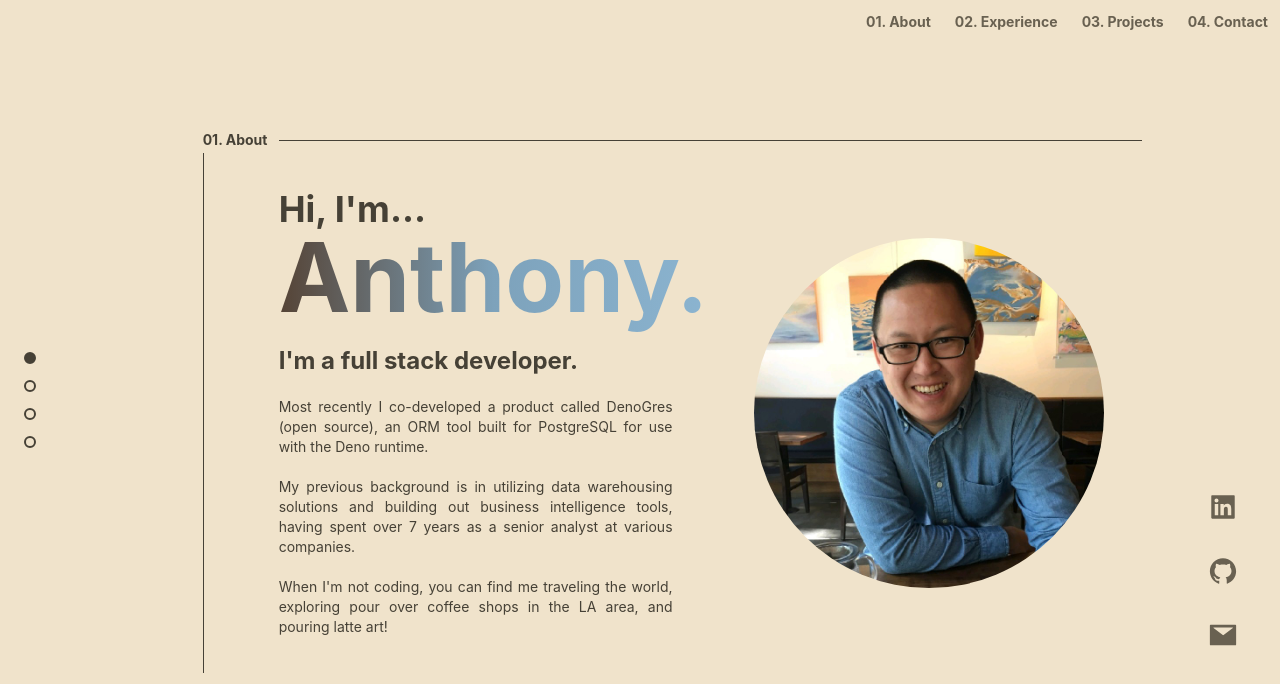
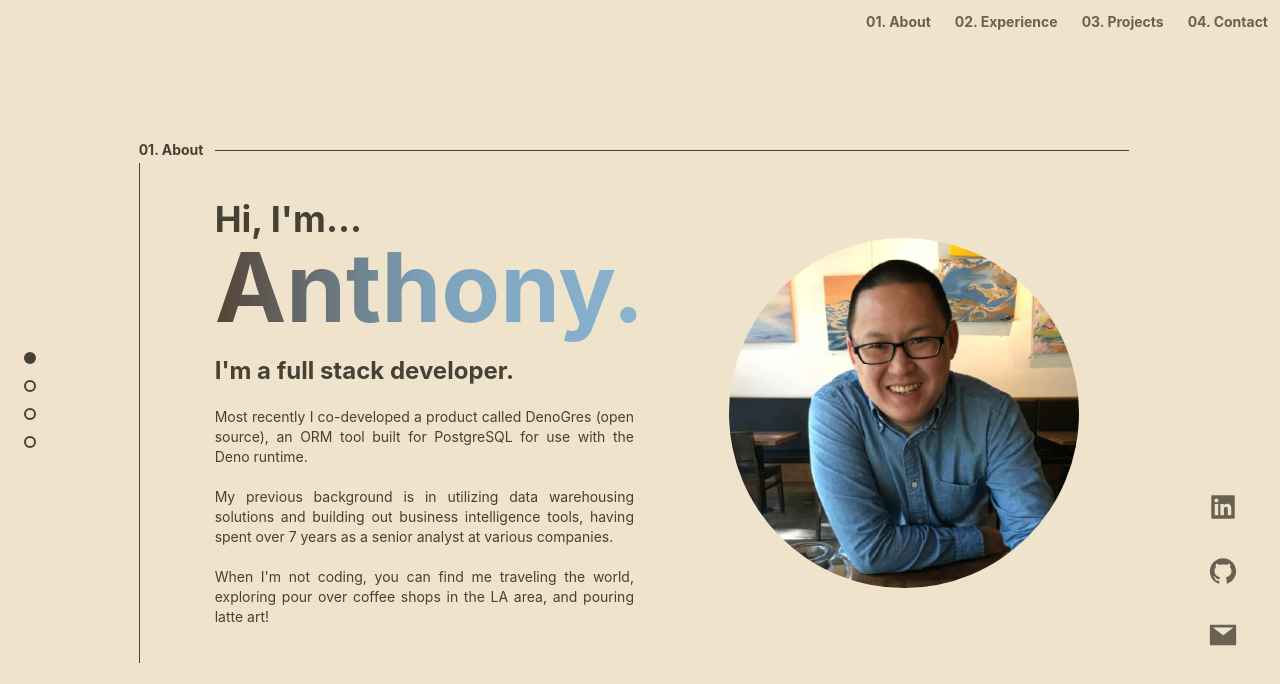
Before and after one commit to anthonylo87/Portfolio-Website, a React (Vite) app: page / in a window 1280 px wide. Shown: the top 684 px of the page. Built offline with nearby package versions, Linux system fonts and the light colour scheme.

Commit message:
added section overflow to take care of some wider screens

```diff
--- a/src/App.jsx
+++ b/src/App.jsx
@@ -25,21 +25,31 @@ function App() {
           className='h-screen snap-y snap-mandatory overflow-y-scroll'
           onScroll={handleScroll}
         >
-          <SectionContainer bgColor={appColor[0].background} refProp={aboutRef}>
+          <SectionContainer
+            bgColor={appColor[0].background}
+            refProp={aboutRef}
+            id={0}
+          >
             <About id={0} />
           </SectionContainer>
-          <SectionContainer bgColor={appColor[1].background} refProp={expRef}>
+          <SectionContainer
+            bgColor={appColor[1].background}
+            refProp={expRef}
+            id={1}
+          >
             <Experience id={1} />
           </SectionContainer>
           <SectionContainer
             bgColor={appColor[2].background}
             refProp={projectRef}
+            id={2}
           >
             <Projects id={2} />
           </SectionContainer>
           <SectionContainer
             bgColor={appColor[3].background}
             refProp={contactRef}
+            id={3}
           >
             <Contact id={3} />
           </SectionContainer>
--- a/src/index.css
+++ b/src/index.css
@@ -1,6 +1,18 @@
 @tailwind base;
 @tailwind components;
 @tailwind utilities;
+
+@layer utilities {
+  /* Chrome, Safari and Opera */
+  .no-scrollbar::-webkit-scrollbar {
+    display: none;
+  }
+
+  .no-scrollbar {
+    -ms-overflow-style: none; /* IE and Edge */
+    scrollbar-width: none; /* Firefox */
+  }
+}
 
 :root {
   font-family: Inter, system-ui, Avenir, Helvetica, Arial, sans-serif;
--- a/src/layouts/SectionBorder.jsx
+++ b/src/layouts/SectionBorder.jsx
@@ -12,7 +12,7 @@ function SectionBorder({
       : 'motion-safe:animate-fadeBorderRight';
 
   return (
-    <div className='text-left justify-center mx-8 lg:p-16'>
+    <div className='text-left justify-center mx-8'>
       <div className='flex flex-row'>
         <div className='my-auto text-justify grow'>
           <div
--- a/src/layouts/SectionContainer.jsx
+++ b/src/layouts/SectionContainer.jsx
@@ -1,15 +1,20 @@
-function SectionContainer({ children, bgColor, refProp }) {
+import { useContext } from 'react';
+import { appContext } from '../providers/appProvider';
+
+function SectionContainer({ children, bgColor, refProp, id }) {
+  const { appColor } = useContext(appContext);
+
   return (
     <>
-      {/*
-      mult-line
-      test
-    */}
       <section
         className={`h-screen w-screen flex flex-col justify-center snap-start snap-always ${bgColor}`}
         ref={refProp}
       >
-        {children}
+        <div
+          className={`w-full lg:w-5/6 max-w-screen-2xl max-h-[75vh] overflow-y-scroll no-scrollbar m-auto ${appColor[id].textColor}`}
+        >
+          {children}
+        </div>
       </section>
     </>
   );
--- a/src/pages/About.jsx
+++ b/src/pages/About.jsx
@@ -7,9 +7,6 @@ function About({ id }) {
   const { selSection, appColor } = useContext(appContext);
 
   return (
-    <div
-      className={`w-full lg:w-5/6 max-w-screen-xl m-auto ${appColor[id].textColor}`}
-    >
     <SectionBorder
       id={id}
       selSection={selSection}
@@ -36,8 +33,8 @@ function About({ id }) {
             <br />
             <br />
             Most recently I co-developed a product called DenoGres &#40;open
-              source&#41;, an ORM tool built for PostgreSQL for use with the
-              Deno runtime.
+            source&#41;, an ORM tool built for PostgreSQL for use with the Deno
+            runtime.
             <br />
             <br />
             My previous background is in utilizing data warehousing solutions
@@ -45,9 +42,8 @@ function About({ id }) {
             years as a senior analyst at various companies.
             <br />
             <br />
-              When I'm not coding, you can find me traveling the world,
-              exploring pour over coffee shops in the LA area, and pouring latte
-              art!
+            When I'm not coding, you can find me traveling the world, exploring
+            pour over coffee shops in the LA area, and pouring latte art!
           </p>
         </div>
         <div className='mx-auto my-auto invisible md:visible '>
@@ -59,7 +55,6 @@ function About({ id }) {
         </div>
       </div>
     </SectionBorder>
-    </div>
   );
 }
 export default About;
--- a/src/pages/Contact.jsx
+++ b/src/pages/Contact.jsx
@@ -14,8 +14,12 @@ function Contact({ id }) {
   };
 
   return (
-    <div
-      className={`w-full lg:w-5/6 max-w-screen-2xl m-auto relative ${appColor[id].textColor}`}
+    <SectionBorder
+      id={id}
+      selSection={selSection}
+      header={`${String(id + 1).padStart(2, '0')}. Contact`}
+      orientation={`left`}
+      appColor={appColor}
     >
       {showModal && (
         <div
@@ -34,13 +38,6 @@ function Contact({ id }) {
           </div>
         </div>
       )}
-      <SectionBorder
-        id={id}
-        selSection={selSection}
-        header={`${String(id + 1).padStart(2, '0')}. Contact`}
-        orientation={`left`}
-        appColor={appColor}
-      >
       <div className='mx-0'>
         <div className='w-full flex flex-col gap-8 lg:overflow-y-hidden'>
           <h3 className='font-bold text-2xl lg:text-4xl text-left'>
@@ -54,7 +51,6 @@ function Contact({ id }) {
         </div>
       </div>
     </SectionBorder>
-    </div>
   );
 }
 export default Contact;
--- a/src/pages/Projects.jsx
+++ b/src/pages/Projects.jsx
@@ -45,9 +45,6 @@ function Projects({ id }) {
   ];
 
   return (
-    <div
-      className={`w-full lg:w-5/6 max-w-screen-2xl m-auto ${appColor[id].textColor}`}
-    >
     <SectionBorder
       id={id}
       selSection={selSection}
@@ -60,7 +57,7 @@ function Projects({ id }) {
           <h3 className='font-bold text-2xl lg:text-4xl text-justify'>
             Featured Projects
           </h3>
-            <div className='h-[425px] overflow-y-scroll lg:overflow-y-hidden lg:grid lg:grid-cols-2 lg:h-full lg:gap-4 lg:max-w-[1000px]'>
+          <div className='overflow-y-scroll lg:overflow-y-hidden lg:grid lg:grid-cols-2 lg:h-full lg:gap-4 lg:max-w-[1000px]'>
             <ProjectCard
               id={id}
               projID={0}
@@ -97,7 +94,6 @@ function Projects({ id }) {
         </div>
       </div>
     </SectionBorder>
-    </div>
   );
 }
 export default Projects;
```
Lines whose indentation alone changed are shown as unchanged.
